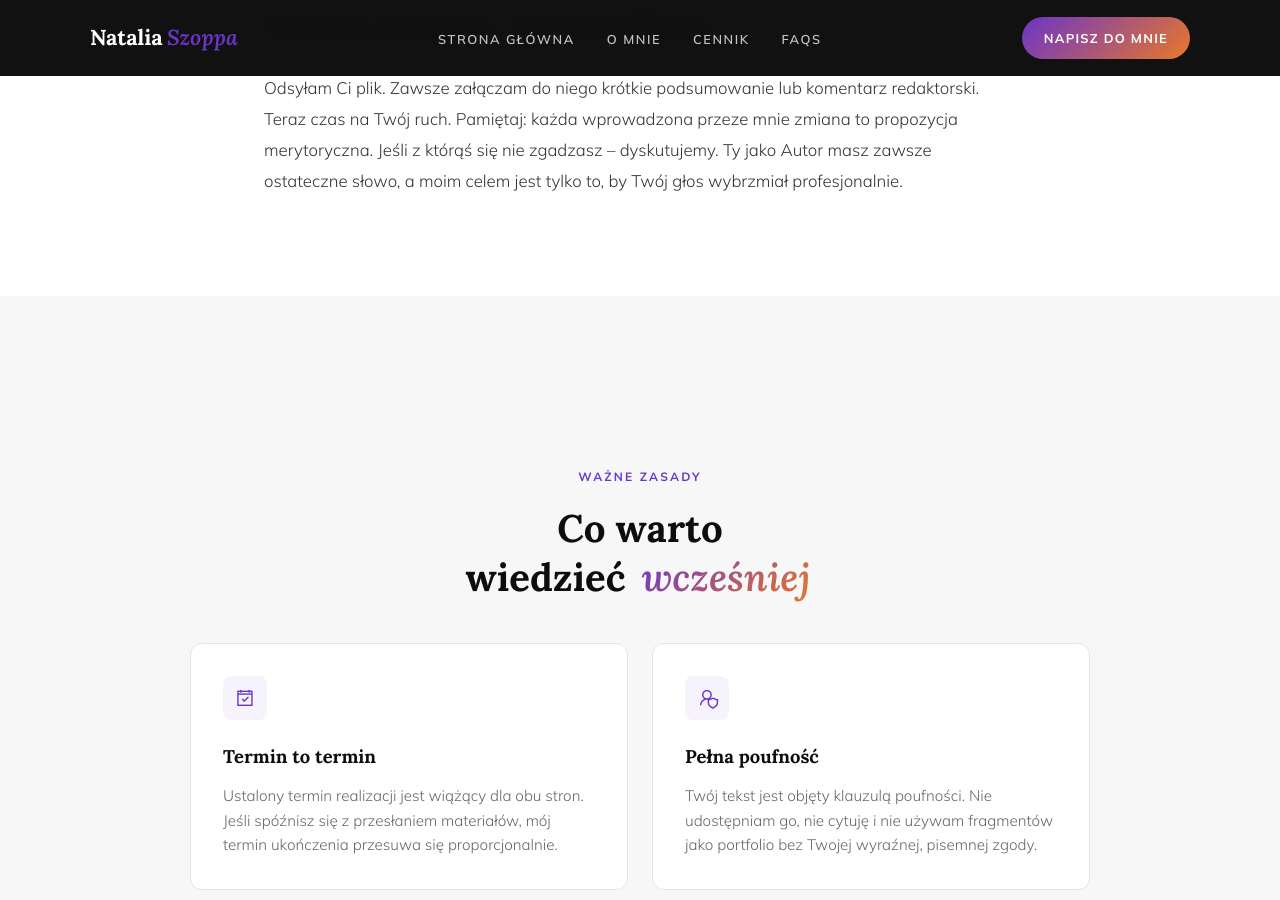
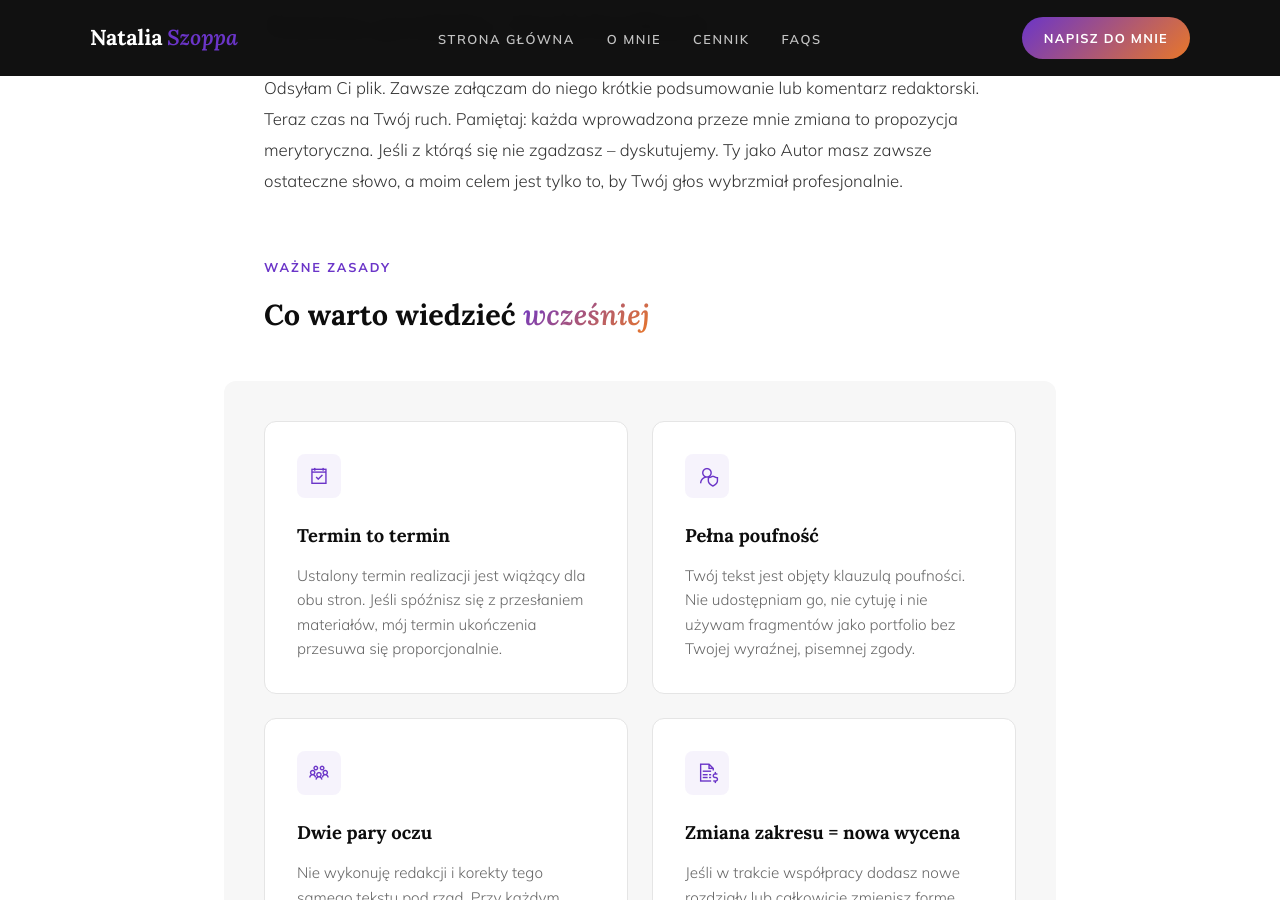
Before and after one commit to Bonnie00726/nataliaszoppa, a Jekyll site: the page built from zasady2.html, in a window 1280 px wide and 900 px high, scrolled down 3461 px. Built offline with Jekyll 4.4.1, drawn with Linux system fonts in a browser that asks for light colours.

Commit message:
Update zasady2.html

```diff
--- a/zasady2.html
+++ b/zasady2.html
@@ -12,7 +12,6 @@ title: Współpraca w szczegółach
 
     /* ===== WYMUSZENIE TŁA DLA ZAKŁADEK ===== */
     .bg-white-force { background-color: #ffffff !important; }
-    .bg-warm-force { background-color: var(--paper-warm, #F7F7F7) !important; }
 
     /* ===== SEKCJA TYTUŁOWA ===== */
     .page-header {
@@ -117,14 +116,36 @@ title: Współpraca w szczegółach
     .blog-content p { margin-bottom: 24px; }
     .blog-content strong { font-weight: 700; color: var(--ink); }
 
-    /* ===== WAŻNE ZASADY - GRID 6 KART ===== */
+    /* Gradientowy tekst dla H2 z zasadami */
+    .blog-content h2 .grad-type {
+        font-style: italic;
+        font-weight: 700;
+        background: var(--grad-text);
+        -webkit-background-clip: text;
+        -webkit-text-fill-color: transparent;
+        background-clip: text;
+    }
+
+    /* ===== WAŻNE ZASADY - WNĘTRZE ARTYKUŁU ===== */
+    /* Zmieniamy to na element zagnieżdżony w .blog-content */
+    .rules-section-inline {
+        background-color: var(--paper-warm);
+        border-radius: var(--radius-lg);
+        padding: 40px;
+        margin: 40px 0 60px;
+        /* Negatywne marginesy, aby rozciągnąć tło szerzej niż tekst główny,
+           tworząc fajny efekt wizualny, tzw. "breakout" */
+        margin-left: -40px;
+        margin-right: -40px;
+    }
+
     .rules-grid {
         display: grid;
         grid-template-columns: repeat(2, 1fr);
         gap: 24px;
-        max-width: 900px;
-        margin: 40px auto;
+        margin-bottom: 32px;
     }
+
     .rule-card {
         background: #fff;
         border: 1px solid var(--paper-mid);
@@ -150,8 +171,9 @@ title: Współpraca w szczegółach
         font-size: 1.4rem;
         color: var(--grad-start);
     }
-    .rule-card h3 { font-family: var(--serif); font-size: 1.15rem; font-weight: 700; color: var(--ink); margin-bottom: 12px; }
-    .rule-card p { font-size: 0.95rem; font-weight: 300; color: var(--ink-muted); line-height: 1.6; margin: 0; }
+    /* Upewnijmy się, że font w kartach nie dziedziczy stylów .blog-content h3 itd. */
+    .rule-card h3 { font-family: var(--serif); font-size: 1.15rem; font-weight: 700; color: var(--ink); margin: 0 0 12px 0; }
+    .rule-card p { font-family: var(--sans); font-size: 0.95rem; font-weight: 300; color: var(--ink-muted); line-height: 1.6; margin: 0; }
 
     /* ===== STICKY NOTE (Płatność i umowa) ===== */
     .warning-box {
@@ -161,12 +183,12 @@ title: Współpraca w szczegółach
         background: #fff;
         border-radius: 0 var(--radius-lg) var(--radius-lg) 0;
         padding: 32px;
-        margin: 40px auto;
-        max-width: 900px;
         box-shadow: var(--shadow-soft);
         border: 1px solid var(--paper-mid);
         border-left: 3px solid var(--grad-start);
     }
+    /* Reset p we wewnątrz warning-box */
+    .warning-box p { font-family: var(--sans); font-size: 0.95rem; line-height: 1.6; margin: 0; }
 
     /* ===== CTA ===== */
     .cta-section { padding: 120px 40px; text-align: center; position: relative; overflow: hidden; background-image: url('https://images.unsplash.com/photo-1481627834876-b7833e8f5570?q=80&w=1170&auto=format&fit=crop'); background-size: cover; background-position: center; }
@@ -188,8 +210,11 @@ title: Współpraca w szczegółach
         .credibility-bar-overlap { margin-top: -20px; padding: 16px 20px; }
         .credibility-bar-inner { gap: 24px; }
         .page-content-wrapper { margin-top: 40px; padding: 0 20px; margin-bottom: 60px; }
-        .rules-grid { grid-template-columns: 1fr; padding: 0 20px; }
-        .warning-box { margin: 40px 20px; }
+
+        .rules-section-inline { margin-left: -20px; margin-right: -20px; padding: 30px 20px; border-radius: 0; }
+        .rules-grid { grid-template-columns: 1fr; }
+
+        .warning-box { margin-bottom: 0; }
     }
 </style>
 
@@ -272,15 +297,10 @@ title: Współpraca w szczegółach
         <h2><span class="step-label">Krok 9</span>Gotowy produkt i Twój feedback</h2>
         <p>Odsyłam Ci plik. Zawsze załączam do niego krótkie podsumowanie lub komentarz redaktorski. Teraz czas na Twój ruch. Pamiętaj: każda wprowadzona przeze mnie zmiana to propozycja merytoryczna. Jeśli z którąś się nie zgadzasz – dyskutujemy. Ty jako Autor masz zawsze ostateczne słowo, a moim celem jest tylko to, by Twój głos wybrzmiał profesjonalnie.</p>
 
-    </article>
-</main>
+        <h2><span class="step-label">Ważne zasady</span>Co warto wiedzieć <em class="grad-type">wcześniej</em></h2>
 
-<section id="zasady" class="section bg-warm-force">
-    <div class="container--wide" style="padding-top: 60px; padding-bottom: 60px;">
-        <div class="eyebrow reveal" style="text-align: center; color: var(--grad-start);">Ważne zasady</div>
-        <h2 class="section-h2 reveal delay-1" style="text-align:center; margin-bottom: 40px;">Co warto <br>wiedzieć <em class="grad-type">wcześniej</em></h2>
-
-        <div class="rules-grid reveal delay-2">
+        <div class="rules-section-inline">
+            <div class="rules-grid">
                 <div class="rule-card">
                     <div class="rule-icon"><i class="las la-calendar-check"></i></div>
                     <h3>Termin to termin</h3>
@@ -313,13 +333,14 @@ title: Współpraca w szczegółach
                 </div>
             </div>
 
-        <div class="warning-box reveal delay-3">
+            <div class="warning-box">
                 <i class="las la-exclamation-circle" style="font-size: 2.2rem; color: var(--grad-start); line-height: 1;"></i>
                 <div><p><strong>Płatność i umowa.</strong> Nie zaczynam pracy bez podpisanej umowy i opłaconej faktury. To standard, który buduje obopólne zaufanie i pozwala mi spokojnie rezerwować czas wyłącznie dla Ciebie.</p></div>
             </div>
+        </div>
 
-    </div>
-</section>
+    </article>
+</main>
 
 <section class="cta-section">
     <div class="cta-content">
```
Also changed, not shown: other parts of zasady2.html (+10 -1 lines). Lines whose indentation alone changed are shown as unchanged.
